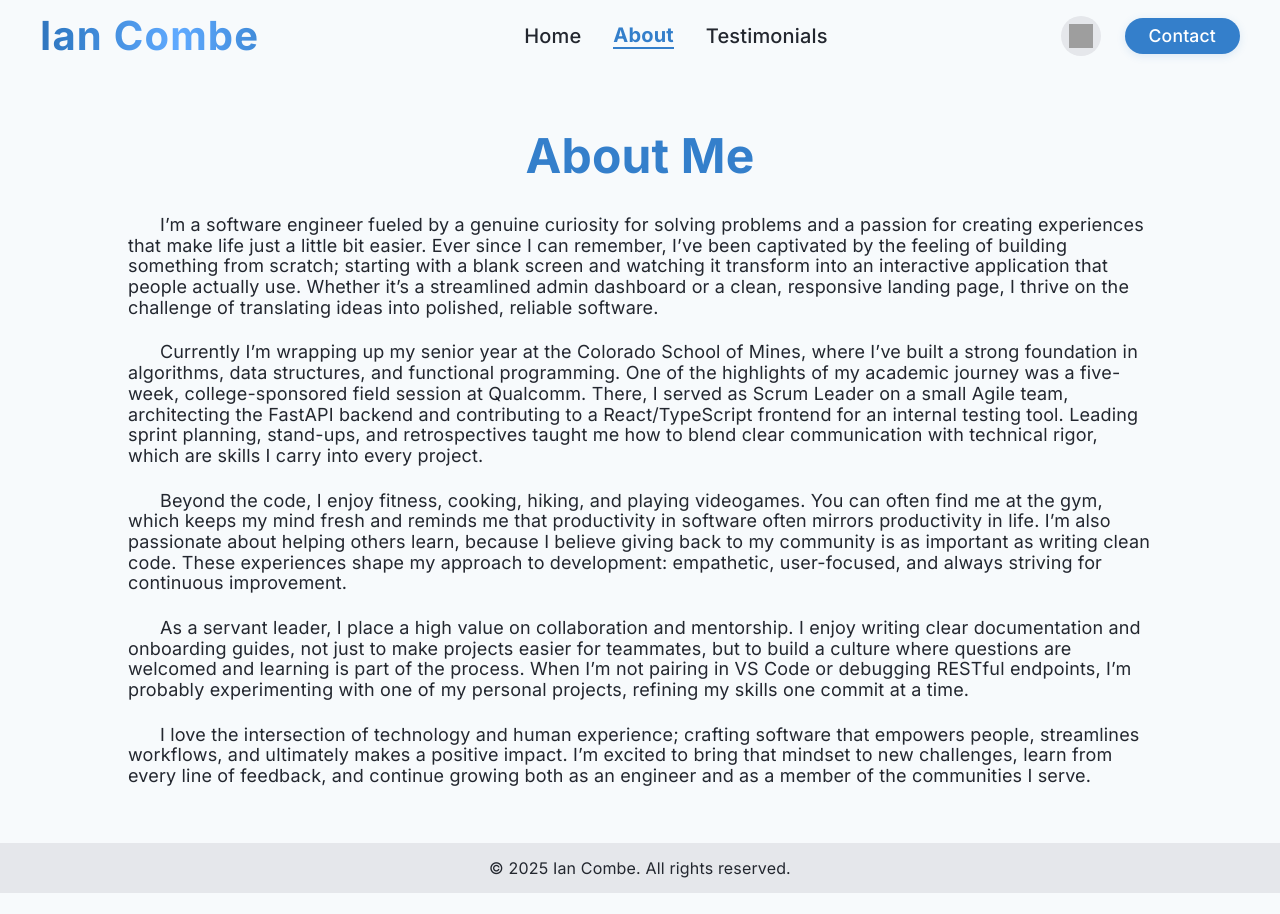
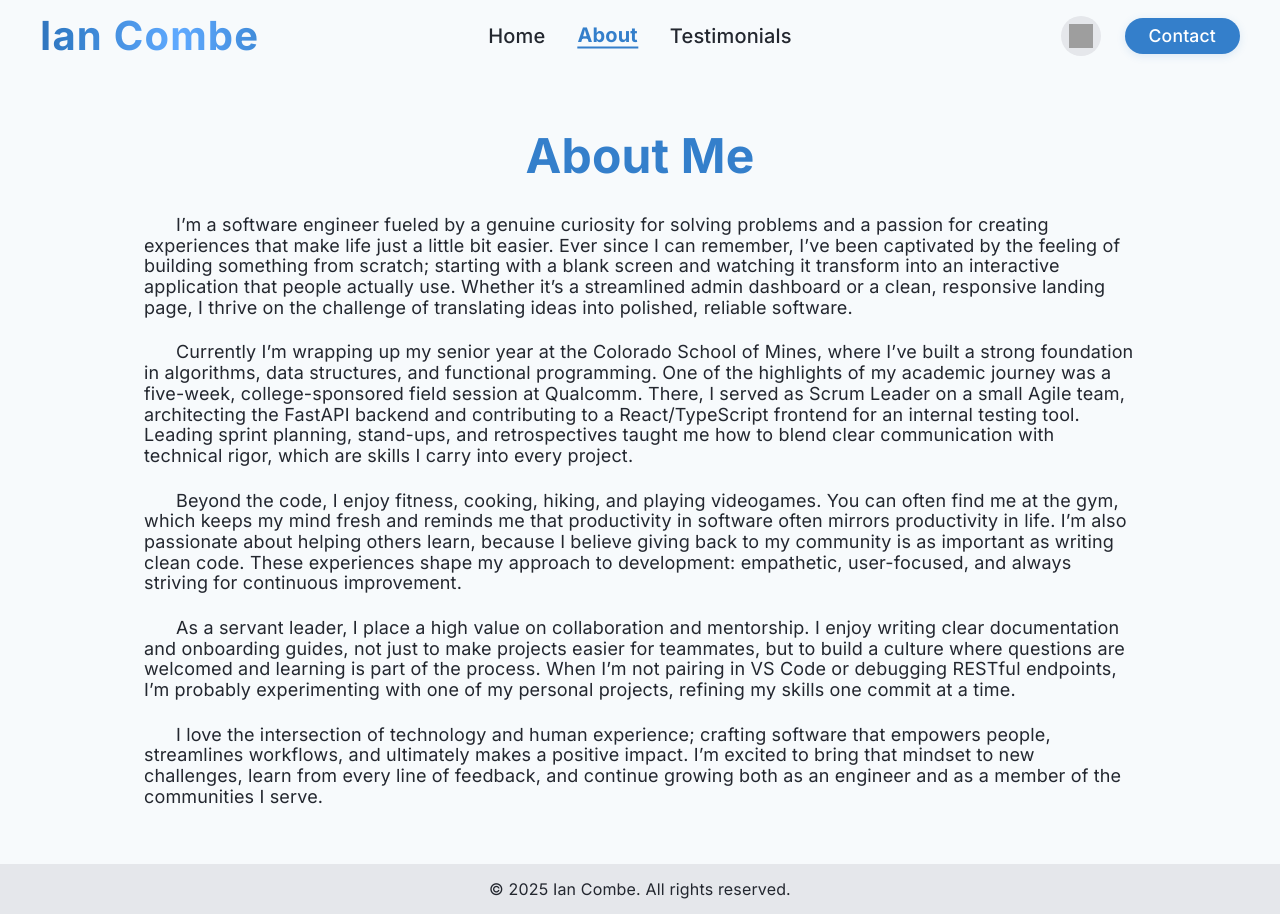
Before and after one commit to icombe/icombe.github.io, a React (Vite) app in the folder web/: page /about in a window 1280 px wide. Before the commit the page ends 893 px from the top, so only its background shows below. Built offline with nearby package versions, Linux system fonts and the light colour scheme; grey boxes are pictures that could not be loaded.

Commit message:
Fixed header centering, updated styling

```diff
--- a/web/src/components/About.tsx
+++ /dev/null
@@ -1,52 +0,0 @@
-import React from "react";
-import styles from "../styles/index.module.scss";
-
-export default function About() {
-  return (
-    <section id="about" className={styles.sectionBg}>
-      <div className={styles.container}>
-        <h2 className={styles.sectionTitle}>About Me</h2>
-
-        <p className={styles.sectionParagraph}>
-          I’m a software engineer fueled by a genuine curiosity for solving problems and a passion for creating
-          experiences that make life just a little bit easier. Ever since I can remember, I’ve been captivated by
-          the feeling of building something from scratch; starting with a blank screen and watching it transform into
-          an interactive application that people actually use. Whether it’s a streamlined admin dashboard or a clean,
-          responsive landing page, I thrive on the challenge of translating ideas into polished, reliable software.
-        </p>
-
-        <p className={styles.sectionParagraph}>
-          Currently I’m wrapping up my senior year at the Colorado School of Mines, where I’ve built a strong
-          foundation in algorithms, data structures, and functional programming. One of the highlights of my academic
-          journey was a five-week, college-sponsored field session at Qualcomm. There, I served as Scrum Leader on a
-          small Agile team, architecting the FastAPI backend and contributing to a React/TypeScript frontend for an
-          internal testing tool. Leading sprint planning, stand-ups, and retrospectives taught me how to blend clear
-          communication with technical rigor, which are skills I carry into every project.
-        </p>
-
-        <p className={styles.sectionParagraph}>
-          Beyond the code, I enjoy fitness, cooking, hiking, and playing videogames. You can often find me at the gym,
-          which keeps my mind fresh and reminds me that productivity in software often mirrors productivity in life.
-          I’m also passionate about helping others learn, because I believe giving back to my community is as important
-          as writing clean code. These experiences shape my approach to development: empathetic, user-focused, and
-          always striving for continuous improvement.
-        </p>
-
-        <p className={styles.sectionParagraph}>
-          As a servant leader, I place a high value on collaboration and mentorship. I enjoy writing clear
-          documentation and onboarding guides, not just to make projects easier for teammates, but to build a culture
-          where questions are welcomed and learning is part of the process. When I’m not pairing in VS Code or
-          debugging RESTful endpoints, I’m probably experimenting with one of my personal projects, refining my skills
-          one commit at a time.
-        </p>
-
-        <p className={styles.sectionParagraph}>
-          I love the intersection of technology and human experience; crafting software that empowers people,
-          streamlines workflows, and ultimately makes a positive impact. I’m excited to bring that mindset to new
-          challenges, learn from every line of feedback, and continue growing both as an engineer and as a member of
-          the communities I serve.
-        </p>
-      </div>
-    </section>
-  );
-}
--- a/web/src/pages/About.tsx
+++ b/web/src/pages/About.tsx
@@ -1,5 +1,54 @@
-import About from "../components/About";
+import styles from "../styles/index.module.scss";
 
 export default function AboutPage() {
-  return <About />;
+  return (
+    <section className={styles.aboutSectionBg}>
+      <div className={styles.container}>
+        <h2 className={styles.sectionTitle}>About Me</h2>
+        <p className={styles.sectionParagraph}>
+          {<div className={styles.container}>
+            <p className={styles.sectionParagraph}>
+              I’m a software engineer fueled by a genuine curiosity for solving problems and a passion for creating
+              experiences that make life just a little bit easier. Ever since I can remember, I’ve been captivated by
+              the feeling of building something from scratch; starting with a blank screen and watching it transform into
+              an interactive application that people actually use. Whether it’s a streamlined admin dashboard or a clean,
+              responsive landing page, I thrive on the challenge of translating ideas into polished, reliable software.
+            </p>
+
+            <p className={styles.sectionParagraph}>
+              Currently I’m wrapping up my senior year at the Colorado School of Mines, where I’ve built a strong
+              foundation in algorithms, data structures, and functional programming. One of the highlights of my academic
+              journey was a five-week, college-sponsored field session at Qualcomm. There, I served as Scrum Leader on a
+              small Agile team, architecting the FastAPI backend and contributing to a React/TypeScript frontend for an
+              internal testing tool. Leading sprint planning, stand-ups, and retrospectives taught me how to blend clear
+              communication with technical rigor, which are skills I carry into every project.
+            </p>
+
+            <p className={styles.sectionParagraph}>
+              Beyond the code, I enjoy fitness, cooking, hiking, and playing videogames. You can often find me at the gym,
+              which keeps my mind fresh and reminds me that productivity in software often mirrors productivity in life.
+              I’m also passionate about helping others learn, because I believe giving back to my community is as important
+              as writing clean code. These experiences shape my approach to development: empathetic, user-focused, and
+              always striving for continuous improvement.
+            </p>
+
+            <p className={styles.sectionParagraph}>
+              As a servant leader, I place a high value on collaboration and mentorship. I enjoy writing clear
+              documentation and onboarding guides, not just to make projects easier for teammates, but to build a culture
+              where questions are welcomed and learning is part of the process. When I’m not pairing in VS Code or
+              debugging RESTful endpoints, I’m probably experimenting with one of my personal projects, refining my skills
+              one commit at a time.
+            </p>
+
+            <p className={styles.sectionParagraph}>
+              I love the intersection of technology and human experience; crafting software that empowers people,
+              streamlines workflows, and ultimately makes a positive impact. I’m excited to bring that mindset to new
+              challenges, learn from every line of feedback, and continue growing both as an engineer and as a member of
+              the communities I serve.
+            </p>
+          </div>}
+        </p>
+      </div>
+    </section>
+  );
 }
--- a/web/src/pages/Testimonials.tsx
+++ b/web/src/pages/Testimonials.tsx
@@ -1,12 +1,18 @@
+import styles from "../styles/index.module.scss";
+
 export default function Testimonials() {
   return (
-    <section style={{ minHeight: "60vh", display: "flex", flexDirection: "column", alignItems: "center", justifyContent: "center" }}>
-      <h2 style={{ fontSize: "2.5rem", color: "#347fcb", marginBottom: "2rem" }}>Testimonials</h2>
-      <p style={{ color: "#e5e7eb", fontSize: "1.2rem" }}>
-        {/* Replace with real testimonials */}
-        “Ian is a fantastic developer and teammate!”<br />
-        — Happy Client
-      </p>
+    <section className={styles.testimonialsSectionBg}>
+      <div className={styles.container}>
+        <h2 className={styles.sectionTitle}>Testimonials</h2>
+        <p className={styles.sectionParagraph}>
+          {<p className={styles.sectionParagraph}>
+            Ian was a pleasure to work with. His attention to detail and ability to
+            understand our needs made the project a success. Highly recommend!
+            - Jane Doe, CEO of Tech Solutions
+            </p>}
+        </p>
+      </div>
     </section>
   );
 }
--- a/web/src/styles/index.module.scss
+++ b/web/src/styles/index.module.scss
@@ -52,21 +52,51 @@
 .navbar {
   display: flex;
   align-items: center;
-  justify-content: space-between;
+  justify-content: center;
+  position: relative;
   padding: 1rem 2.5rem;
-  background: #181818;
-  // border-bottom: 3px solid #347fcb;
-  // margin-left: 2rem;  // Match ftr
-  // margin-right: 2rem; // Match ftr
+  background: var(--color-bg);
 }
 
-.navbarButtons {
+.brand {
+  flex: 0 0 220px; // fixed width for left
+  text-align: left;
+  z-index: 2;
+}
+
+.centerNav {
+  position: absolute;
+  left: 50%;
+  top: 50%;
+  transform: translate(-50%, -50%);
   display: flex;
-  gap: 1rem; // space between buttons
+  gap: 2.5rem;
+  align-items: center;
+  justify-content: center;
+  z-index: 1;
+}
+
+.rightNav {
+  flex: 0 0 220px; // fixed width for right
+  display: flex;
+  align-items: center;
+  gap: 1rem;
+  justify-content: flex-end;
+  margin-left: auto;
 }
 
 .sectionBg { // About section
   background: #181818;
+  padding: 1rem 0 0;
+}
+
+.aboutSectionBg {
+  background: var(--color-bg);
+  padding: 1rem 0 0;
+}
+
+.testimonialsSectionBg {
+  background: var(--color-bg);
   padding: 1rem 0 0;
 }
 
@@ -513,21 +543,37 @@
 .navbar {
   display: flex;
   align-items: center;
-  justify-content: space-between;
+  justify-content: center;
+  position: relative;
   padding: 1rem 2.5rem;
   background: var(--color-bg);
 }
 
 .brand {
-  font-size: 2.5rem;
-  font-weight: 800;
-  letter-spacing: 0.04em;
-  cursor: pointer;
-  user-select: none;
-  line-height: 1;
-  margin-right: 2rem;
-  text-decoration: none;
-  flex: 0 0 auto;
+  flex: 0 0 220px; // fixed width for left
+  text-align: left;
+  z-index: 2;
+}
+
+.centerNav {
+  position: absolute;
+  left: 50%;
+  top: 50%;
+  transform: translate(-50%, -50%);
+  display: flex;
+  gap: 2.5rem;
+  align-items: center;
+  justify-content: center;
+  z-index: 1;
+}
+
+.rightNav {
+  flex: 0 0 220px; // fixed width for right
+  display: flex;
+  align-items: center;
+  gap: 1rem;
+  justify-content: flex-end;
+  margin-left: auto;
 }
 
 .waveText {
@@ -664,6 +710,16 @@
   padding: 1rem 0 0;
 }
 
+.aboutSectionBg {
+  background: var(--color-bg);
+  padding: 1rem 0 0;
+}
+
+.testimonialsSectionBg {
+  background: var(--color-bg);
+  padding: 1rem 0 0;
+}
+
 .container {
   max-width: 64rem;
   margin: 0 auto;
@@ -702,7 +758,7 @@
 .projectCard {
   display: block;
   padding: 1.5rem;
-  background: var(--color-card);
+  background: var(--color-bg-alt); // matches .experienceCard background
   border-radius: 0.5rem;
   box-shadow: 0 2px 8px rgba(0,0,0,0.15);
   border-left: 4px solid var(--color-primary);
```
